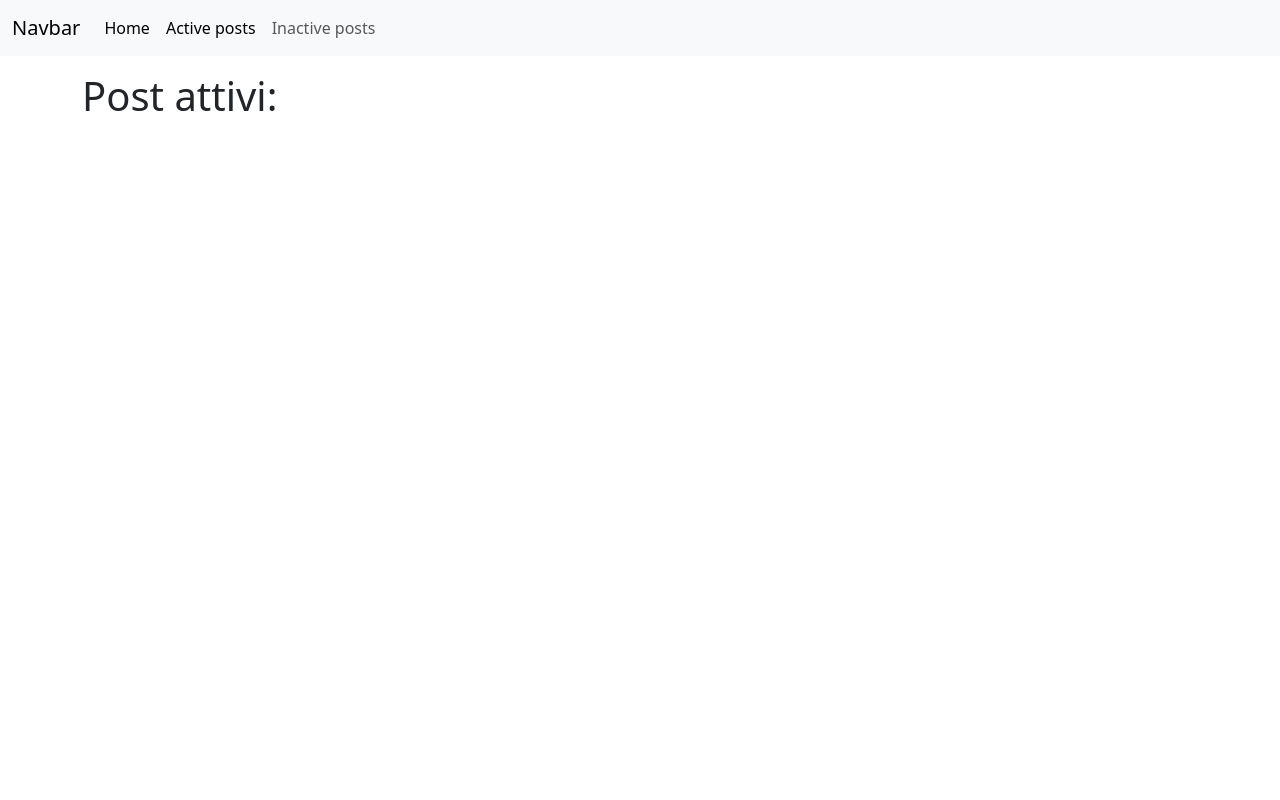
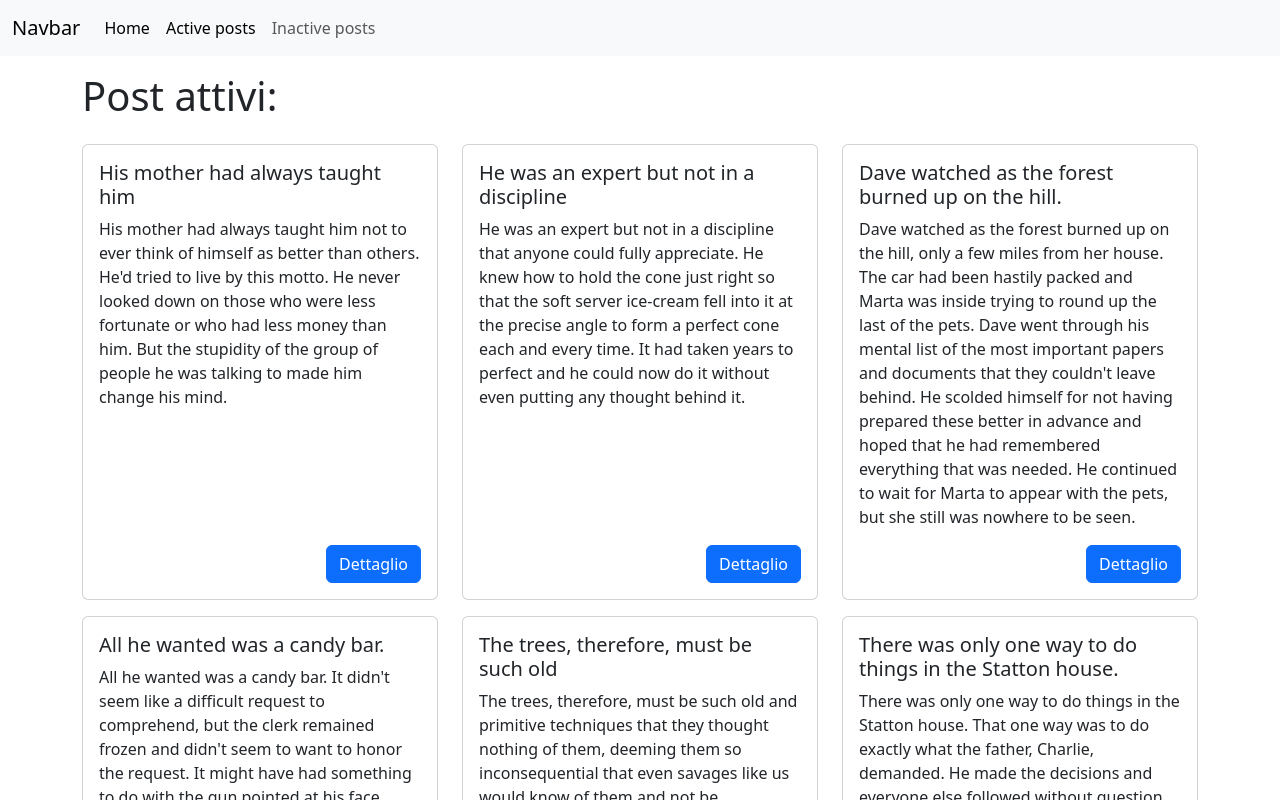
Before and after one commit to shauniif/Epicode-Work-U3, an Angular app in the folder Esercizio S9-L3/esercizio-S9-L3-rifatto/: page /active-posts in a window 1280 px wide. Shown: the top 800 px of the page. Built offline with nearby package versions, Linux system fonts and the light colour scheme.

Commit message:
risolto problema fetch

```diff
--- a/Esercizio S9-L3/esercizio-S9-L3-rifatto/src/app/Services/posts.service.ts
+++ b/Esercizio S9-L3/esercizio-S9-L3-rifatto/src/app/Services/posts.service.ts
@@ -15,15 +15,21 @@ export class PostsService {
 
 
   async getArticles():Promise<void>{
-    let response = await fetch(this.apiArticle)
-    let allobj = <iJsonContent> await response.json()
-    this.ArticleArr = allobj.posts;
+    try {
+      let response = await fetch(this.apiArticle)
+      let allobj = <iJsonContent> await response.json()
+      this.ArticleArr = allobj.posts;
+    } catch (error) {
+      console.log('Errore del caricamento dei posto', error)
+    }
+
+
   }
   getActiveArticles():iPost[]{
-    return this.ArticleArr.filter(spost => spost.active === true)
+    return this.ArticleArr.filter(spost => spost.active)
   }
   getInactiveArticles():iPost[]{
-    return this.ArticleArr.filter(spost => spost.active === false)
+    return this.ArticleArr.filter(spost => !spost.active)
   }
   getById(id:number){
   return this.ArticleArr.find(spost => spost.id == id)
--- a/Esercizio S9-L3/esercizio-S9-L3-rifatto/src/app/app-routing.module.ts
+++ b/Esercizio S9-L3/esercizio-S9-L3-rifatto/src/app/app-routing.module.ts
@@ -26,17 +26,7 @@ const routes: Routes = [ {
     title:'Inactive posts'
   },
   {
-    path:'home/:id',
-    component: PostDetailComponent,
-    title:'Post detail'
-  },
-  {
-    path:'active-posts/:id',
-    component: PostDetailComponent,
-    title:'Post detail'
-  },
-  {
-    path:'inactive-posts/:id',
+    path:'post-detail/:id',
     component: PostDetailComponent,
     title:'Post detail'
   }
--- a/Esercizio S9-L3/esercizio-S9-L3-rifatto/src/app/pages/active-posts/active-posts.component.html
+++ b/Esercizio S9-L3/esercizio-S9-L3-rifatto/src/app/pages/active-posts/active-posts.component.html
@@ -1,11 +1,15 @@
 <h1 class="mt-3">Post attivi:</h1>
 <div class="row row-cols-1 row-cols-md-3 row-cols-4">
   <div class="col mt-3" *ngFor="let article of activePostArr">
-    <div class="card">
-      <div class="card-body">
+    <div class="card h-100">
+      <div class="card-body d-flex flex-column">
         <h5 class="card-title">{{ article.title }}</h5>
-        <p class="card-text">{{ article.body }}</p>
-        <a [routerLink]="[article.id]" class="btn btn-primary">Go somewhere</a>
+        <p class="card-text flex-grow-1">{{ article.body }}</p>
+        <a
+          [routerLink]="['/post-detail', article.id]"
+          class="btn btn-primary btn-md mt-auto align-self-end"
+          >Dettaglio</a
+        >
       </div>
     </div>
   </div>
--- a/Esercizio S9-L3/esercizio-S9-L3-rifatto/src/app/pages/active-posts/active-posts.component.ts
+++ b/Esercizio S9-L3/esercizio-S9-L3-rifatto/src/app/pages/active-posts/active-posts.component.ts
@@ -14,8 +14,11 @@ export class ActivePostsComponent {
     private postsSvc:PostsService
   ){}
 
-  async ngOnInit() {
-    this.activePostArr = this.postsSvc.getActiveArticles();
+   ngOnInit() {
+    this.postsSvc.getArticles().then(() => {
+
+      this.activePostArr = this.postsSvc.getActiveArticles();
+    })
 
   }
 }
--- a/Esercizio S9-L3/esercizio-S9-L3-rifatto/src/app/pages/home/home.component.html
+++ b/Esercizio S9-L3/esercizio-S9-L3-rifatto/src/app/pages/home/home.component.html
@@ -7,7 +7,9 @@
         <p class="card-text">
           {{ firstArticle.body }}
         </p>
-        <a [routerLink]="[firstArticle.id]" class="btn btn-primary"
+        <a
+          [routerLink]="['/post-detail', firstArticle.id]"
+          class="btn btn-primary"
           >Go somewhere</a
         >
       </div>
@@ -22,7 +24,9 @@
       <div class="card-body">
         <h5 class="card-title">{{ article.title }}</h5>
         <p class="card-text">{{ article.body }}</p>
-        <a [routerLink]="[article.id]" class="btn btn-primary">Go somewhere</a>
+        <a [routerLink]="['/post-detail', article.id]" class="btn btn-primary"
+          >Go somewhere</a
+        >
       </div>
     </div>
   </div>
--- a/Esercizio S9-L3/esercizio-S9-L3-rifatto/src/app/pages/inactive-posts/inactive-posts.component.html
+++ b/Esercizio S9-L3/esercizio-S9-L3-rifatto/src/app/pages/inactive-posts/inactive-posts.component.html
@@ -5,7 +5,9 @@
       <div class="card-body">
         <h5 class="card-title">{{ article.title }}</h5>
         <p class="card-text">{{ article.body }}</p>
-        <a [routerLink]="[article.id]" class="btn btn-primary">Go somewhere</a>
+        <a [routerLink]="['/post-detail', article.id]" class="btn btn-primary"
+          >Go somewhere</a
+        >
       </div>
     </div>
   </div>
--- a/Esercizio S9-L3/esercizio-S9-L3-rifatto/src/app/pages/inactive-posts/inactive-posts.component.ts
+++ b/Esercizio S9-L3/esercizio-S9-L3-rifatto/src/app/pages/inactive-posts/inactive-posts.component.ts
@@ -13,8 +13,10 @@ export class InactivePostsComponent {
     private postsSvc:PostsService
   ){}
 
-  ngOnInit() {
-    this.inactivePostArr = this.postsSvc.getInactiveArticles();
+   ngOnInit() {
+    this.postsSvc.getArticles().then(() => {
 
+      this.inactivePostArr = this.postsSvc.getActiveArticles();
+    })
   }
 }
```
